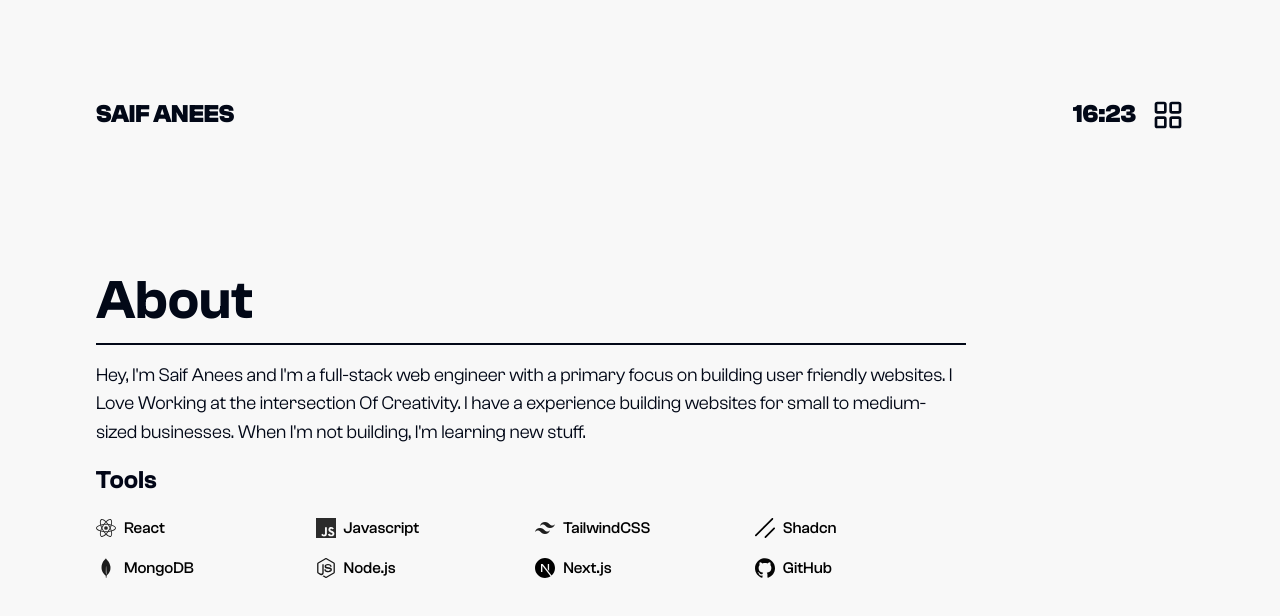
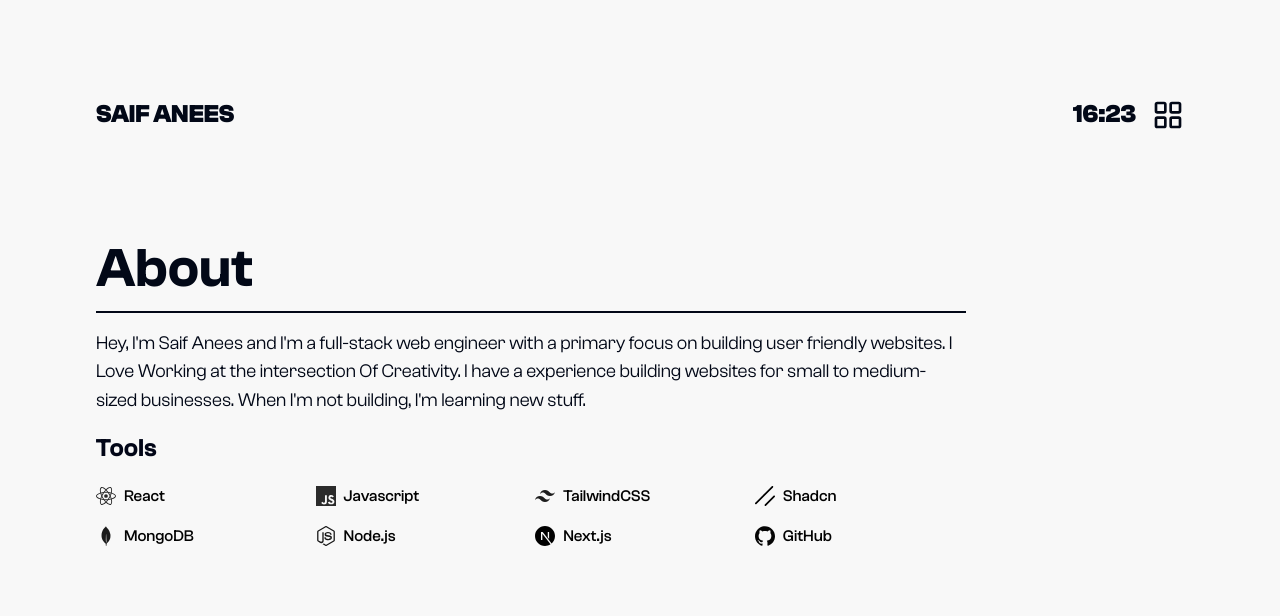
Before and after one commit to saiFaneeS/saifanees-portfolio, a Next.js app: page /about in a window 1280 px wide. Shown: the top 616 px of the page. Built offline with nearby package versions, Linux system fonts and the light colour scheme.

Commit message:
first commit

```diff
--- a/components/About.jsx
+++ b/components/About.jsx
@@ -17,9 +17,9 @@ const About = () => {
           isActive ? "slide-out-top" : "slide-in-bottom"
         } ${pageChanged ? "hidden" : ""}`}
       >
-        <div className="fixed nav-gradient w-full h-48 top-0 left-0 md:hidden overflow-hidden"></div>
+        <div className="fixed nav-gradient w-full h-28 top-0 left-0 md:hidden overflow-hidden"></div>
 
-        <div className="h-full w-full flex flex-col justify-center lg:w-4/5 pt-16">
+        <div className="h-full w-full flex flex-col justify-center lg:w-4/5">
           <h2 className="text-3xl font-semibold">About </h2>
           <div className="h-[2px] shrink-0 w-full bg-current mb-4"></div>
           <p className="text-base">
```
